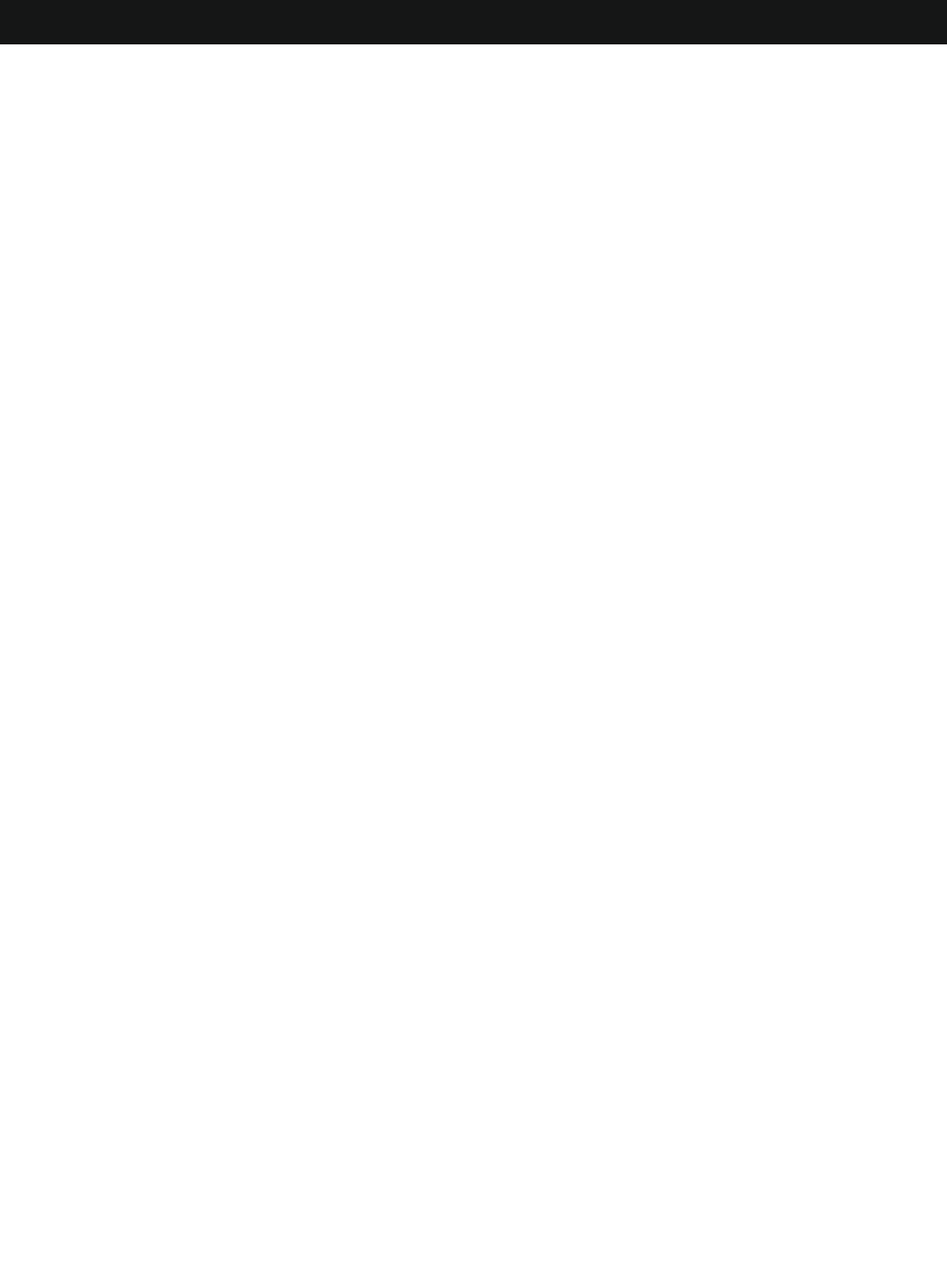
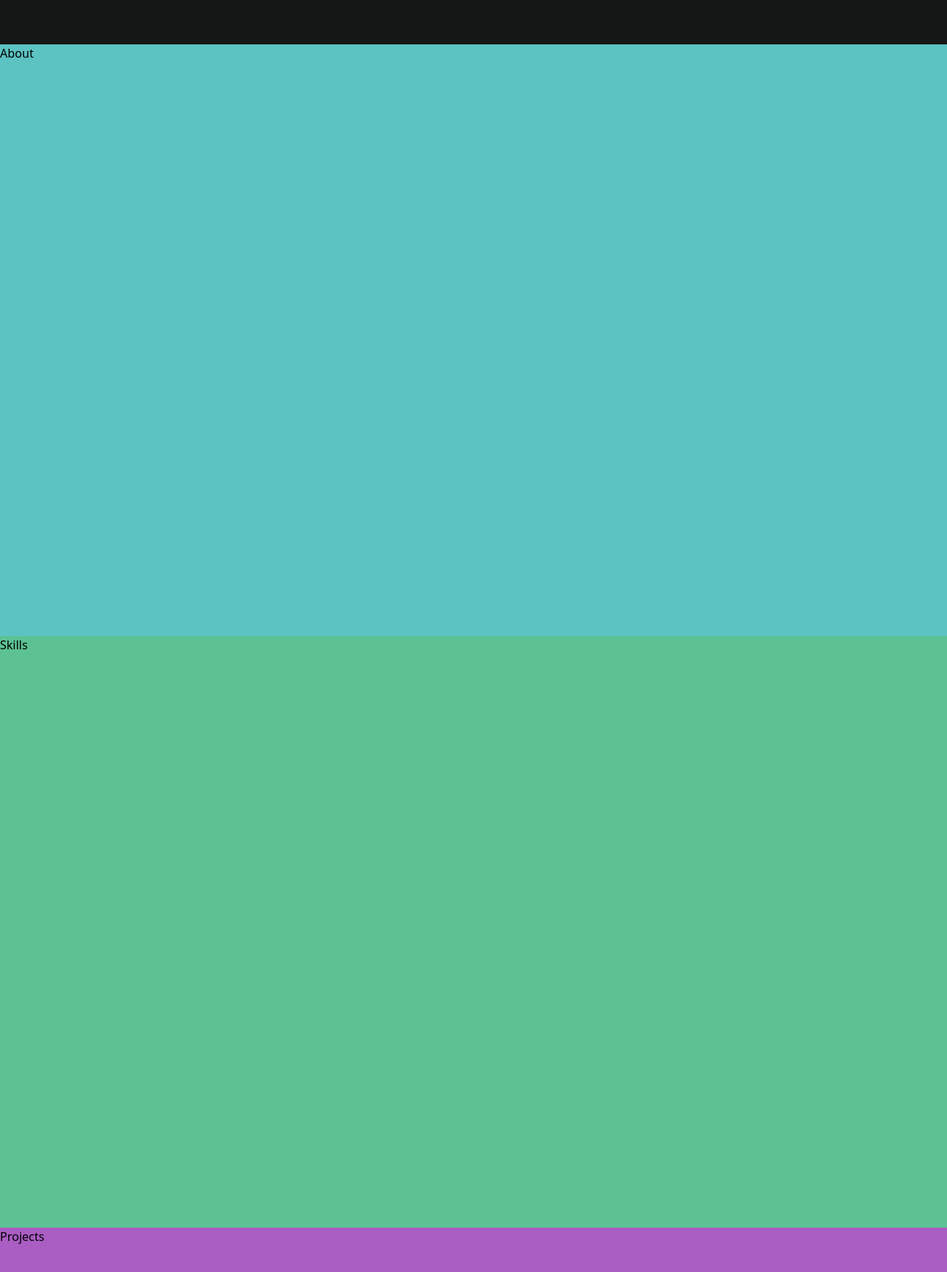
Before and after one commit to StellaWanja/Portfolio-v3, a React (Vite) app: page / in a window 1280 px wide. Shown: the part 740-2460 px from the top of the page at 74% size. Before the commit the page ends 800 px from the top, so only its background shows below. Built offline with nearby package versions, Linux system fonts and the light colour scheme.

Commit message:
Added component scetions

```diff
--- a/src/App.tsx
+++ b/src/App.tsx
@@ -1,9 +1,17 @@
+import About from "./components/About/About";
+import Contact from "./components/Contact/Contact";
 import Home from "./components/Home/Home";
+import Projects from "./components/Projects/Projects";
+import Skills from "./components/Skills/Skills";
 
 function App() {
   return (
     <>
       <Home />
+      <About />
+      <Skills />
+      <Projects />
+      <Contact />
     </>
   );
 }
--- /dev/null
+++ b/src/components/About/About.css
@@ -0,0 +1,7 @@
+@tailwind base;
+@tailwind components;
+@tailwind utilities;
+
+.about-section {
+    @apply bg-[#5dc2c2] w-full min-h-screen;
+  }
--- /dev/null
+++ b/src/components/About/About.tsx
@@ -0,0 +1,10 @@
+import React from 'react'
+import './About.css';
+
+const About = () => {
+  return (
+    <div className='about-section'>About</div>
+  )
+}
+
+export default About
--- /dev/null
+++ b/src/components/Contact/Contact.css
@@ -0,0 +1,7 @@
+@tailwind base;
+@tailwind components;
+@tailwind utilities;
+
+.contact-section {
+    @apply bg-[#c25d6a] w-full min-h-screen;
+  }
--- /dev/null
+++ b/src/components/Contact/Contact.tsx
@@ -0,0 +1,8 @@
+import React from "react";
+import "./Contact.css";
+
+const Contact = () => {
+  return <div className="contact-section">Contact</div>;
+};
+
+export default Contact;
--- a/src/components/Home/Home.css
+++ b/src/components/Home/Home.css
@@ -2,11 +2,11 @@
 @tailwind components;
 @tailwind utilities;
 
-#home-section {
+.home-section {
   @apply bg-[#151616] w-full min-h-screen;
 }
 
-#home-grid {
+.home-grid {
   @apply flex h-[80vh] items-center justify-center;
 }
 
--- a/src/components/Home/Home.tsx
+++ b/src/components/Home/Home.tsx
@@ -4,9 +4,9 @@ import { Link } from "react-router-dom";
 
 const Home = () => {
   return (
-    <section id="home-section">
+    <section className="home-section">
       <Navbar />
-      <div id="home-grid">
+      <div className="home-grid">
         <div className="hero-text">
           <h2>Hi there, I'm StylaDes | Stella Wanja.</h2>
           <h2>
--- /dev/null
+++ b/src/components/Projects/Projects.css
@@ -0,0 +1,7 @@
+@tailwind base;
+@tailwind components;
+@tailwind utilities;
+
+.projects-section {
+    @apply bg-[#aa5dc2] w-full min-h-screen;
+  }
--- /dev/null
+++ b/src/components/Projects/Projects.tsx
@@ -0,0 +1,10 @@
+import React from 'react'
+import './Projects.css'
+
+const Projects = () => {
+  return (
+    <div className='projects-section '>Projects</div>
+  )
+}
+
+export default Projects
--- /dev/null
+++ b/src/components/Skills/Skills.css
@@ -0,0 +1,7 @@
+@tailwind base;
+@tailwind components;
+@tailwind utilities;
+
+.skills-section {
+    @apply bg-[#5dc293] w-full min-h-screen;
+  }
--- /dev/null
+++ b/src/components/Skills/Skills.tsx
@@ -0,0 +1,10 @@
+import React from 'react'
+import './Skills.css';
+
+const Skills = () => {
+  return (
+    <div className='skills-section'>Skills</div>
+  )
+}
+
+export default Skills
```
